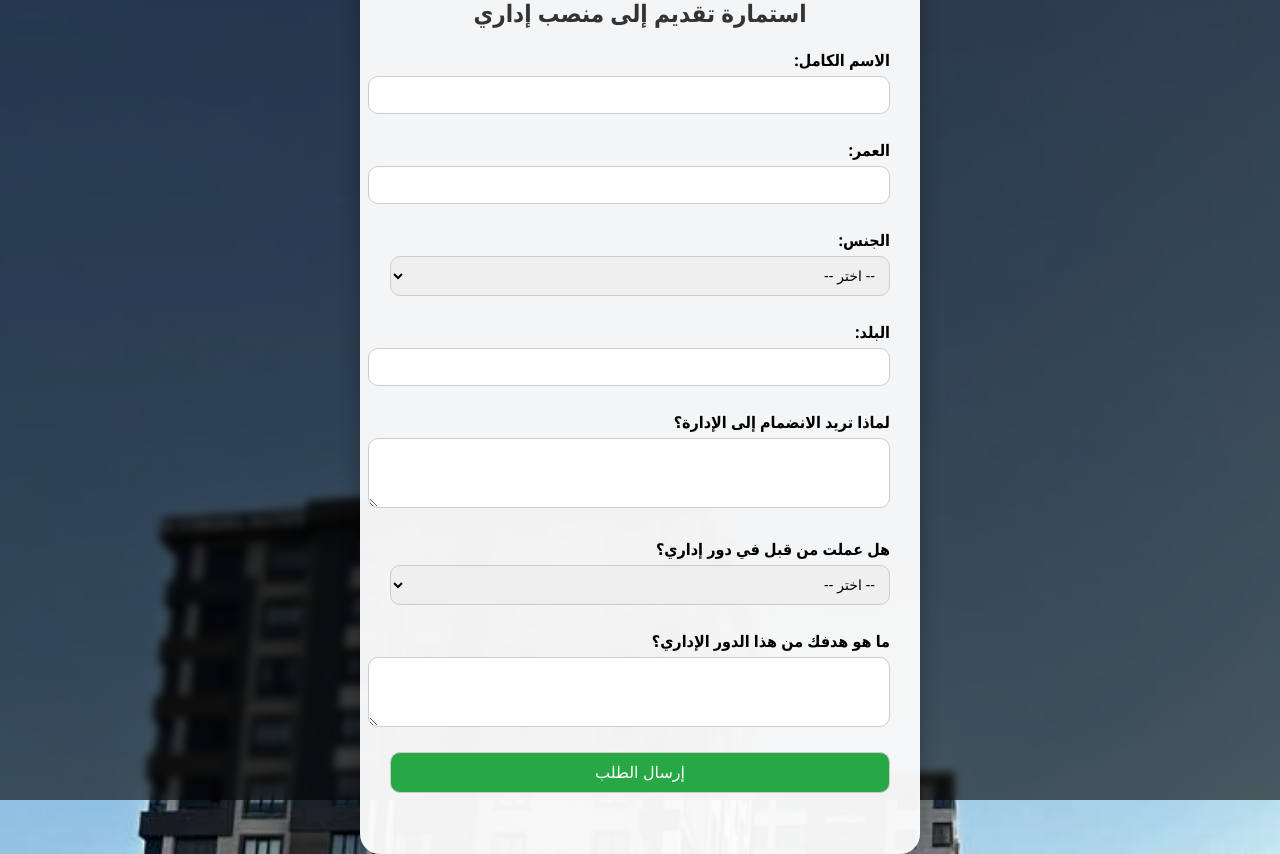
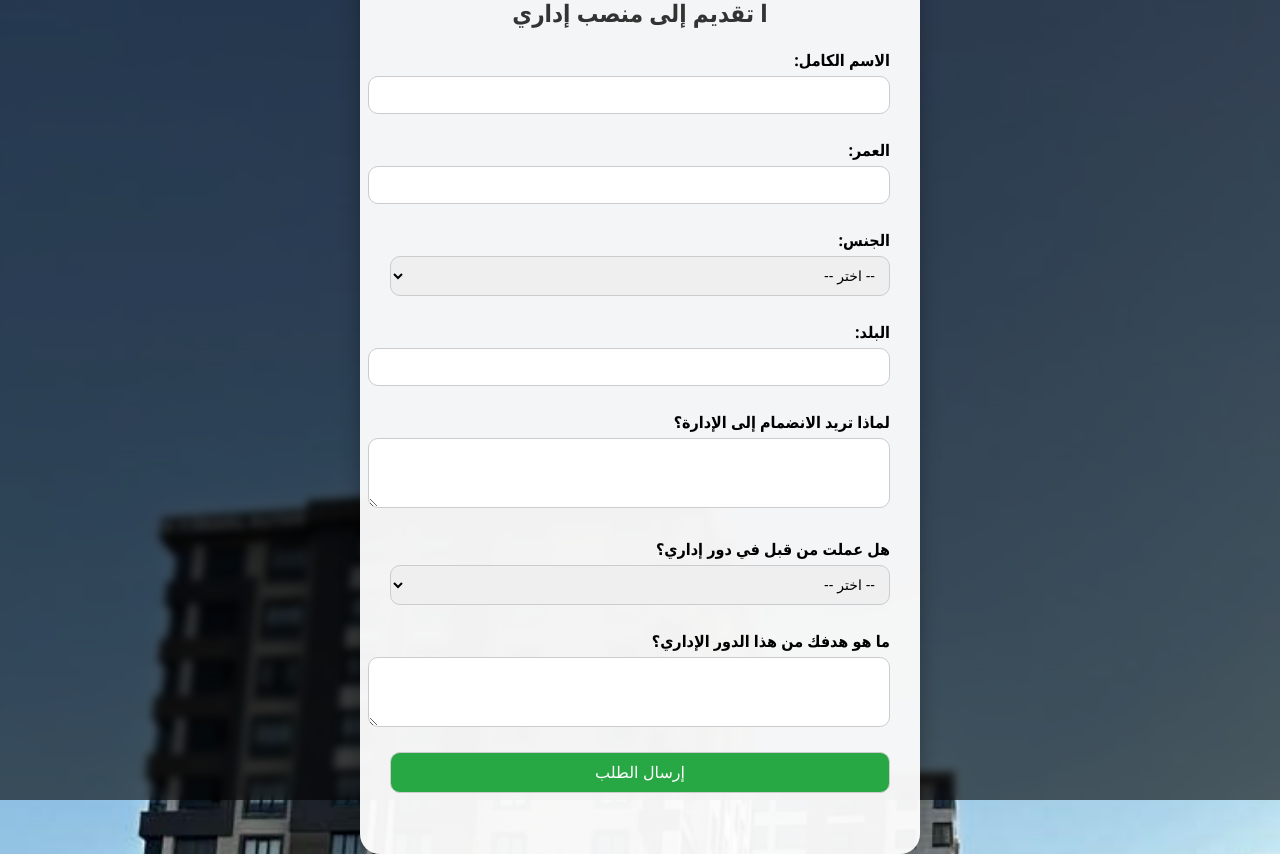
Before and after one commit to yassin123y/Form124, a plain HTML site: page index.html in a window 1280 px wide. Drawn offline with Linux system fonts and the light colour scheme.

Commit message:
Update index.html

```diff
--- a/index.html
+++ b/index.html
@@ -83,7 +83,7 @@
 <body>
   <div class="overlay"></div>
   <div class="form-container">
-    <h2>استمارة تقديم إلى منصب إداري</h2>
+    <h2>ا تقديم إلى منصب إداري</h2>
     <form id="adminForm">
       <label for="name">الاسم الكامل:</label>
       <input type="text" id="name" name="name" required>
```
